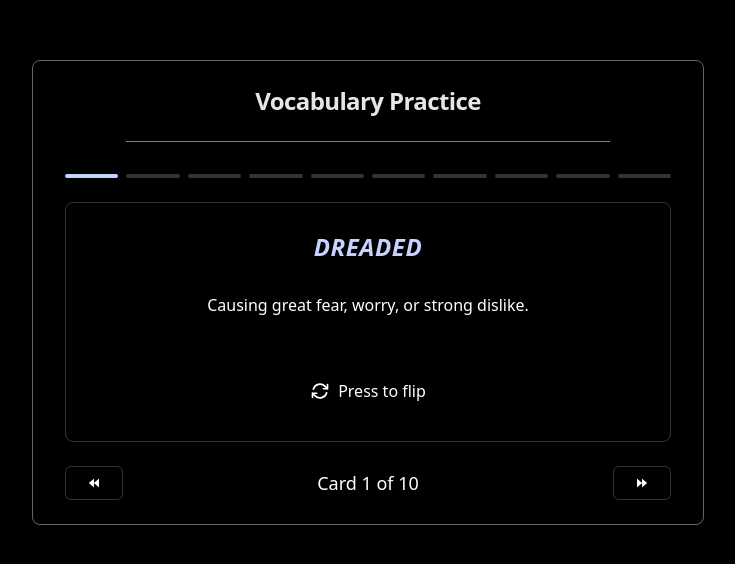
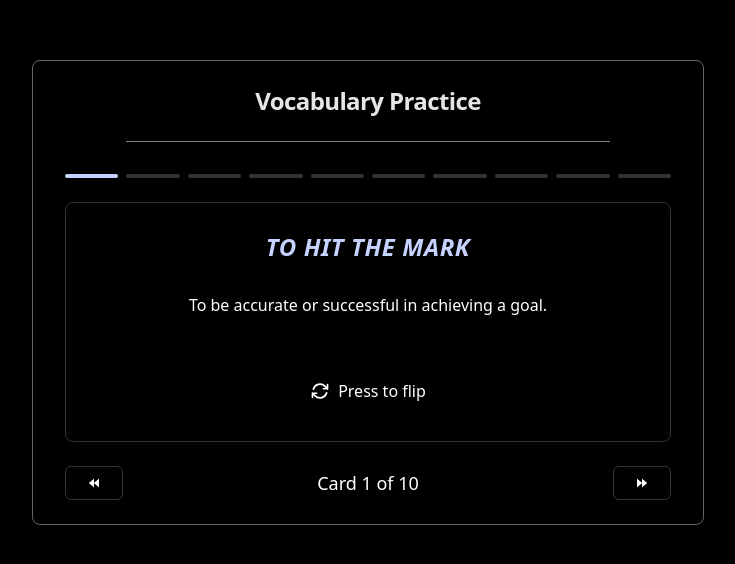
Before and after one commit to deregowskipiotr/fishka, a React (Vite) app: page / in a window 1280 px wide. Shown: the part 108-672 px from the top of the page, without its empty margins (272-1007 px from the left). Built offline with nearby package versions, Linux system fonts and the light colour scheme.

Commit message:
new words added

```diff
--- a/src/constants/index.ts
+++ b/src/constants/index.ts
@@ -8,81 +8,63 @@ export interface VocabularyWord {
 
 export const vocabularyWords: VocabularyWord[] = [
   {
-    word: "dreaded",
-    explanation: "Causing great fear, worry, or strong dislike.",
-    example:
-      "For many students, the dreaded final exam decides their whole grade.",
-    example1:
-      "The dreaded deadline loomed over the team, intensifying the pressure to deliver on time.",
+    word: "to hit the mark",
+    explanation: "To be accurate or successful in achieving a goal.",
+    example: "The team's new strategy helped them hit the mark and win the game.",
+    example1: "Her precise analysis hit the mark perfectly, resolving the longstanding debate among experts."
   },
   {
-    word: "concomitantly",
-    explanation: "At the same time as something else; together with it.",
-    example: "As her English improved, her confidence grew concomitantly.",
-    example1:
-      "The company expanded concomitantly in several markets, carefully coordinating each product launch.",
+    word: "blatantly",
+    explanation: "In an obvious way, without trying to hide it.",
+    example: "He blatantly ignored the rules by parking in the wrong place.",
+    example1: "The politician blatantly disregarded ethical norms, sparking widespread public outrage."
   },
   {
-    word: "superfluously",
-    explanation: "In a way that is more than necessary; unnecessarily.",
-    example: "He spoke superfluously, adding details that nobody needed.",
-    example1:
-      "The report was written superfluously, burying key findings under layers of decorative language.",
+    word: "endeavour",
+    explanation: "An effort or attempt to achieve something.",
+    example: "Her endeavour to learn English paid off after months of study.",
+    example1: "The collective endeavour of scientists worldwide accelerated the vaccine's development amid the crisis."
   },
   {
-    word: "recess",
-    explanation: "A short break from work, school, or an activity.",
-    example: "The children ran to the playground as soon as recess started.",
-    example1:
-      "During a brief recess in the negotiations, both sides reconsidered their positions.",
+    word: "therein",
+    explanation: "In that place, document, or thing mentioned.",
+    example: "The book explains the rules, and the answers are therein.",
+    example1: "The contract specifies obligations, with penalties detailed therein for non-compliance."
   },
   {
-    word: "to come to fruition",
-    explanation:
-      "To be completed successfully or become real after work or planning.",
-    example:
-      "After months of practice, his dream of studying abroad finally came to fruition.",
-    example1:
-      "The long-discussed reforms will only come to fruition if there is consistent political will.",
+    word: "auspicious",
+    explanation: "Favorable or promising good luck.",
+    example: "The sunny weather was an auspicious start to the wedding day.",
+    example1: "The auspicious alignment of market trends and innovation propelled the startup to unprecedented success."
   },
   {
-    word: "thereof",
-    explanation: "Of the thing that was just mentioned (formal).",
-    example: "The contract and all parts thereof must be read carefully.",
-    example1:
-      "The report outlines the new policy and the expected consequences thereof for small businesses.",
+    word: "inception",
+    explanation: "The beginning or start of something.",
+    example: "Since the inception of the club, it has grown a lot.",
+    example1: "From its inception, the policy has undergone rigorous scrutiny and iterative refinements."
   },
   {
-    word: "nutrition",
-    explanation:
-      "The process of taking in and using food for health and growth.",
-    example:
-      "Good nutrition is essential for children to grow strong and healthy.",
-    example1:
-      "Public campaigns now emphasize that proper nutrition is as critical to mental health as it is to physical wellbeing.",
+    word: "fierce",
+    explanation: "Very strong, intense, or aggressive.",
+    example: "There was fierce competition between the two teams.",
+    example1: "Fierce geopolitical tensions underscored the fragility of international alliances."
   },
   {
-    word: "robust",
-    explanation: "Strong, healthy, or effective; not easily weakened.",
-    example: "They built a robust system that can handle thousands of users.",
-    example1:
-      "Only a robust economy can support the level of social spending proposed in the new budget.",
+    word: "eradication",
+    explanation: "Complete removal or destruction of something bad.",
+    example: "The eradication of weeds made the garden look better.",
+    example1: "Global efforts toward the eradication of polio exemplify coordinated public health triumphs."
   },
   {
-    word: "takeaway",
-    explanation:
-      "The main point to remember from something, or food you buy to eat elsewhere.",
-    example:
-      "The main takeaway from the meeting was that we must improve customer service.",
-    example1:
-      "For me, the key takeaway from the book was how easily small daily habits shape long‑term success.",
+    word: "many's the time",
+    explanation: "Happened many times in the past.",
+    example: "Many's the time I've forgotten my keys at home.",
+    example1: "Many's the time we've navigated such vicissitudes, emerging resilient from adversity."
   },
   {
-    word: "confines",
-    explanation: "The limits or borders of a place, area, or activity.",
-    example:
-      "Within the confines of the classroom, students must follow the rules.",
-    example1:
-      "The study focused on behavior within the confines of urban environments rather than rural communities.",
-  },
+    word: "inconceivable",
+    explanation: "Impossible or very hard to believe.",
+    example: "It is inconceivable that he forgot the meeting.",
+    example1: "The inconceivable scale of quantum phenomena challenges classical intuitions of reality."
+  }
 ];
```
